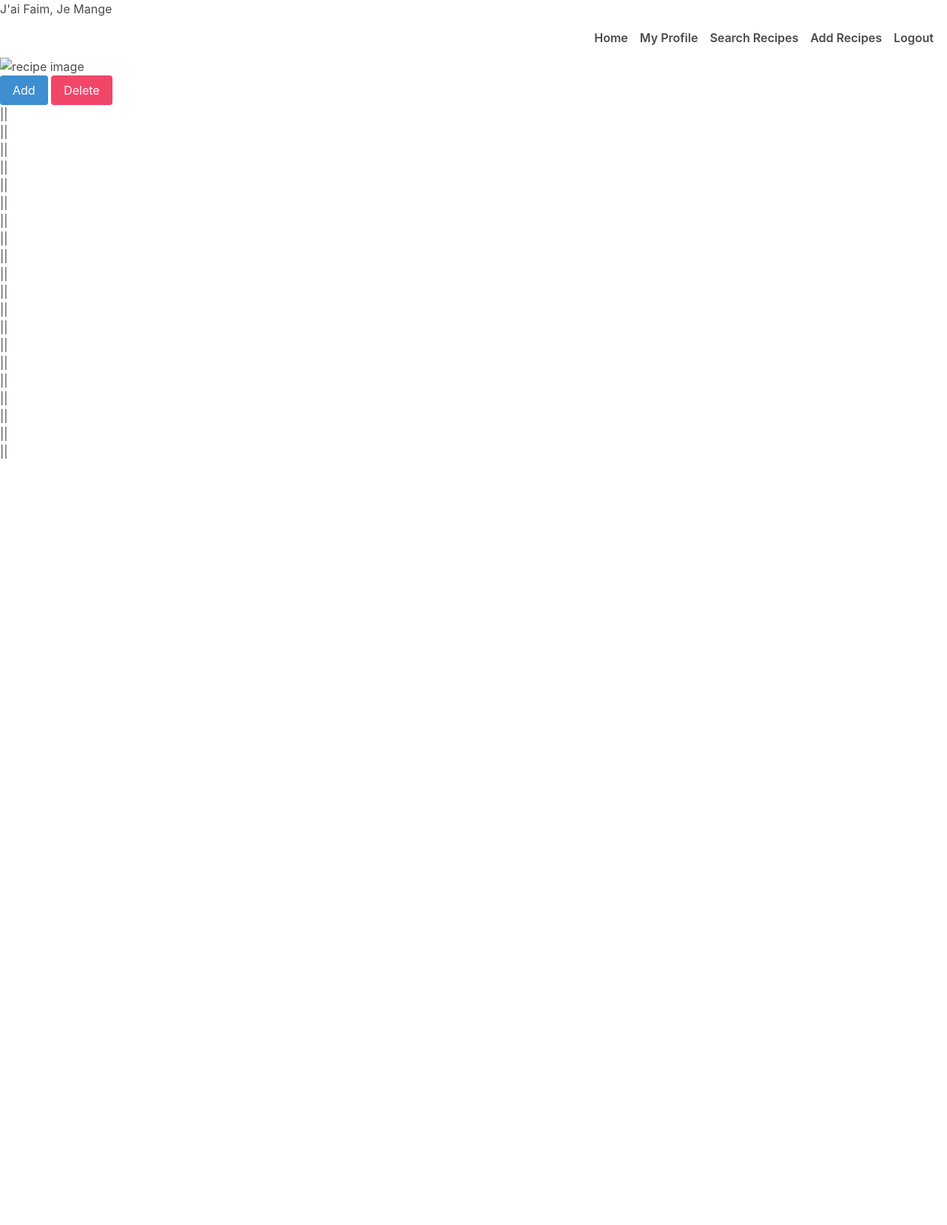
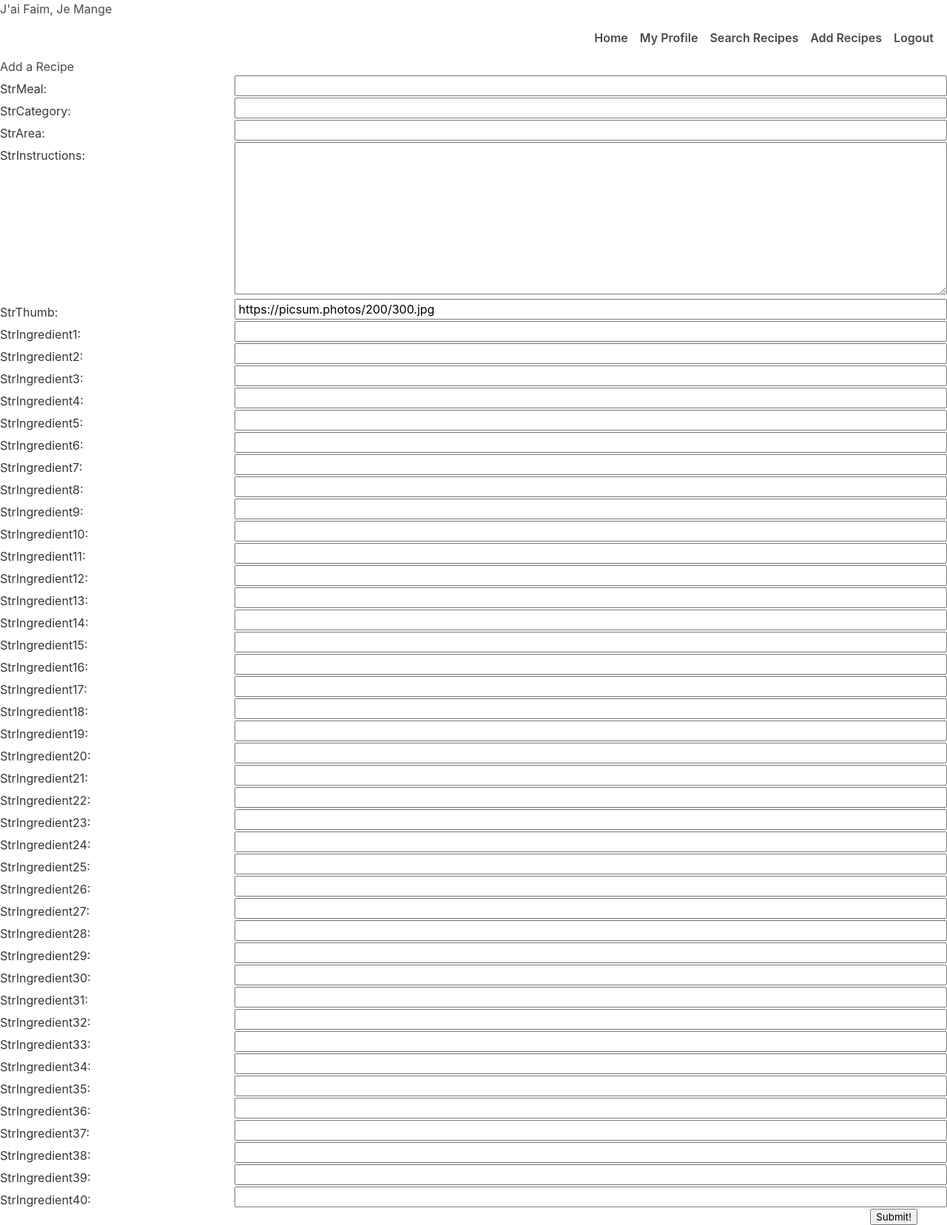
Before and after one commit to mu2ku/J-ai-Faim-Je-Mange, a Django app: page /recipes/create/ in a window 1280 px wide. Shown: the whole page at 74% size. Before the commit the page ends 620 px from the top, so only its background shows below. Run offline with Django 3.2, Linux system fonts and the light colour scheme; data that the repository does not hold is empty.

Commit message:
commit functionality to add recipes

```diff
--- /dev/null
+++ b/main_app/static/css/form.css
@@ -0,0 +1,39 @@
+.form-container {
+  display: flex;
+  flex-direction: column;
+  width: 100%;
+}
+
+table {
+  padding: 0 40px;
+  width: 100%;
+  border-spacing: 0 20px;
+}
+
+th {
+  text-align: left;
+  padding: 6px 20px 0 0;
+  font-weight: normal;
+  vertical-align: top;
+  font-size: var(--font-reg);
+}
+
+td {
+  max-width: 60%;
+}
+
+td > * {
+  width: 100%;
+  padding: 2px 4px;
+  font-size: var(--font-l);
+}
+
+td > textarea {
+  height: calc(4 * var(--font-l) + 8px);
+  font-family: inherit;
+}
+
+.btn {
+  align-self: flex-end;
+  margin-right: 40px;
+}
--- a/main_app/templates/base.html
+++ b/main_app/templates/base.html
@@ -20,7 +20,7 @@
         <li><a href="/">Home</a></li>
         <li><a href="/profile">My Profile</a></li>
         <li><a href="/recipes">Search Recipes</a></li>
-        <li><a href="/add_recipes">Add Recipes</a></li>
+        <li><a href="{% url 'recipes_create' %}">Add Recipes</a></li>
         <li><a href="/logout">Logout</a></li>
       </ul>
     </nav>
--- /dev/null
+++ b/main_app/templates/main_app/recipe_form.html
@@ -0,0 +1,21 @@
+{% extends 'base.html' %}
+{% load static %}
+
+{% block head %}
+<link rel="stylesheet" type="text/css" href="{% static 'css/form.css' %}"/>
+{% endblock %}
+
+{% block content %}
+
+<div class="page-header">
+  <h1>Add a Recipe</h1>
+</div>
+<form action="" method="post" class="form-container">
+  {% csrf_token %}
+  <table>
+    {{ form.as_table }}
+  </table>
+  <button type="submit" class="btn submit">Submit!</button>
+</form>
+
+{% endblock %}
--- a/main_app/templates/recipes/detail.html
+++ b/main_app/templates/recipes/detail.html
@@ -11,6 +11,7 @@
 
 {% block content %}
 
+{% if recipe %}
 <section class="recipe-container">
   <div class="recipe-details">
     <img
@@ -23,28 +24,66 @@
     <h1>{{recipe.strMeal}}</h1>
     <p>{{ recipe.strInstructions }}</p>
     <ul>
-      <li>{{ recipe.strIngredient1 }} || {{ recipe.strMeasure1 }}</li>
-      <li>{{ recipe.strIngredient2 }} || {{ recipe.strMeasure2 }}</li>
-      <li>{{ recipe.strIngredient3 }} || {{ recipe.strMeasure3 }}</li>
-      <li>{{ recipe.strIngredient4 }} || {{ recipe.strMeasure4 }}</li>
-      <li>{{ recipe.strIngredient5 }} || {{ recipe.strMeasure5 }}</li>
-      <li>{{ recipe.strIngredient6 }} || {{ recipe.strMeasure6 }}</li>
-      <li>{{ recipe.strIngredient7 }} || {{ recipe.strMeasure7 }}</li>
-      <li>{{ recipe.strIngredient8 }} || {{ recipe.strMeasure8 }}</li>
-      <li>{{ recipe.strIngredient9 }} || {{ recipe.strMeasure9 }}</li>
-      <li>{{ recipe.strIngredient10 }} || {{ recipe.strMeasure10 }}</li>
-      <li>{{ recipe.strIngredient11 }} || {{ recipe.strMeasure11 }}</li>
-      <li>{{ recipe.strIngredient12 }} || {{ recipe.strMeasure12 }}</li>
-      <li>{{ recipe.strIngredient13 }} || {{ recipe.strMeasure13 }}</li>
-      <li>{{ recipe.strIngredient14 }} || {{ recipe.strMeasure14 }}</li>
-      <li>{{ recipe.strIngredient15 }} || {{ recipe.strMeasure15 }}</li>
-      <li>{{ recipe.strIngredient16 }} || {{ recipe.strMeasure16 }}</li>
-      <li>{{ recipe.strIngredient17 }} || {{ recipe.strMeasure17 }}</li>
-      <li>{{ recipe.strIngredient18 }} || {{ recipe.strMeasure18 }}</li>
-      <li>{{ recipe.strIngredient19 }} || {{ recipe.strMeasure19 }}</li>
-      <li>{{ recipe.strIngredient20 }} || {{ recipe.strMeasure20 }}</li>
+      <li>{{ recipe.strMeasure1 }} {{ recipe.strIngredient1 }}</li>
+      <li>{{ recipe.strMeasure2 }} {{ recipe.strIngredient2 }}</li>
+      <li>{{ recipe.strMeasure3 }} {{ recipe.strIngredient3 }}</li>
+      <li>{{ recipe.strMeasure4 }} {{ recipe.strIngredient4 }}</li>
+      <li>{{ recipe.strMeasure5 }} {{ recipe.strIngredient5 }}</li>
+      <li>{{ recipe.strMeasure6 }} {{ recipe.strIngredient6 }}</li>
+      <li>{{ recipe.strMeasure7 }} {{ recipe.strIngredient7 }}</li>
+      <li>{{ recipe.strMeasure8 }} {{ recipe.strIngredient8 }}</li>
+      <li>{{ recipe.strMeasure9 }} {{ recipe.strIngredient9 }}</li>
+      <li>{{ recipe.strMeasure10 }} {{ recipe.strIngredient10 }}</li>
+      <li>{{ recipe.strMeasure11 }} {{ recipe.strIngredient11 }}</li>
+      <li>{{ recipe.strMeasure12 }} {{ recipe.strIngredient12 }}</li>
+      <li>{{ recipe.strMeasure13 }} {{ recipe.strIngredient13 }}</li>
+      <li>{{ recipe.strMeasure14 }} {{ recipe.strIngredient14 }}</li>
+      <li>{{ recipe.strMeasure15 }} {{ recipe.strIngredient15 }}</li>
+      <li>{{ recipe.strMeasure16 }} {{ recipe.strIngredient16 }}</li>
+      <li>{{ recipe.strMeasure17 }} {{ recipe.strIngredient17 }}</li>
+      <li>{{ recipe.strMeasure18 }} {{ recipe.strIngredient18 }}</li>
+      <li>{{ recipe.strMeasure19 }} {{ recipe.strIngredient19 }}</li>
+      <li>{{ recipe.strMeasure20 }} {{ recipe.strIngredient20 }}</li>
     </ul>
   </div>
 </section>
+{% else %}
+<section class="recipe-container">
+  <div class="recipe-details">
+    <img
+    style="height:300px;width:300px;"
+    src="{{ dbrecipe.strMealThumb }}"
+    alt="recipe image"
+    ></br>
+    <button class="button is-info">Add</button>
+    <button class="button is-danger">Delete</button>
+    <h1>{{dbrecipe.strMeal}}</h1>
+    <p>{{ dbrecipe.strInstructions }}</p>
+    <ul>
+      <li>{{ dbrecipe.strMeasure1 }} {{ dbrecipe.strIngredient1 }}</li>
+      <li>{{ dbrecipe.strMeasure2 }} {{ dbrecipe.strIngredient2 }}</li>
+      <li>{{ dbrecipe.strMeasure3 }} {{ dbrecipe.strIngredient3 }}</li>
+      <li>{{ dbrecipe.strMeasure4 }} {{ dbrecipe.strIngredient4 }}</li>
+      <li>{{ dbrecipe.strMeasure5 }} {{ dbrecipe.strIngredient5 }}</li>
+      <li>{{ dbrecipe.strMeasure6 }} {{ dbrecipe.strIngredient6 }}</li>
+      <li>{{ dbrecipe.strMeasure7 }} {{ dbrecipe.strIngredient7 }}</li>
+      <li>{{ dbrecipe.strMeasure8 }} {{ dbrecipe.strIngredient8 }}</li>
+      <li>{{ dbrecipe.strMeasure9 }} {{ dbrecipe.strIngredient9 }}</li>
+      <li>{{ dbrecipe.strMeasure10 }} {{ dbrecipe.strIngredient10 }}</li>
+      <li>{{ dbrecipe.strMeasure11 }} {{ dbrecipe.strIngredient11 }}</li>
+      <li>{{ dbrecipe.strMeasure12 }} {{ dbrecipe.strIngredient12 }}</li>
+      <li>{{ dbrecipe.strMeasure13 }} {{ dbrecipe.strIngredient13 }}</li>
+      <li>{{ dbrecipe.strMeasure14 }} {{ dbrecipe.strIngredient14 }}</li>
+      <li>{{ dbrecipe.strMeasure15 }} {{ dbrecipe.strIngredient15 }}</li>
+      <li>{{ dbrecipe.strMeasure16 }} {{ dbrecipe.strIngredient16 }}</li>
+      <li>{{ dbrecipe.strMeasure17 }} {{ dbrecipe.strIngredient17 }}</li>
+      <li>{{ dbrecipe.strMeasure18 }} {{ dbrecipe.strIngredient18 }}</li>
+      <li>{{ dbrecipe.strMeasure19 }} {{ dbrecipe.strIngredient19 }}</li>
+      <li>{{ dbrecipe.strMeasure20 }} {{ dbrecipe.strIngredient20 }}</li>
+    </ul>
+  </div>
+</section>
+{% endif %}
+
 
 {% endblock %}
--- a/main_app/templates/recipes/index.html
+++ b/main_app/templates/recipes/index.html
@@ -41,7 +41,7 @@
 <section class="card-container">
   {% for recipe in recipes %}
     <div class="card">
-      <a href="/recipes/{{ recipe.strMeal }}">
+      <a href="/recipes/details/{{ recipe.strMeal }}">
         <div class="card-content">
           <div class="card-img-container">
             <img
@@ -60,7 +60,7 @@
 
   {% for dbrecipe in dbrecipes %}
     <div class="card">
-      <a href="/recipes/{{ dbrecipe.strMeal }}">
+      <a href="/recipes/details/{{ dbrecipe.strMeal }}">
         <div class="card-content">
           <div class="card-img-container">
             <img
--- a/main_app/urls.py
+++ b/main_app/urls.py
@@ -5,5 +5,6 @@
   path('', views.home, name='home'),
   path('recipes/', views.recipes_index, name='recipes_index'),
   path('recipes/<letter>', views.recipes_index_letter, name='recipes_index_letter'),
-  path('recipes/<recipe_name>/', views.recipes_detail,name='recipes_details'),
+  path('recipes/details/<recipe_name>/', views.recipes_detail,name='recipes_details'),
+  path('recipes/create/', views.RecipeCreate.as_view(), name='recipes_create'),
 ]
--- a/main_app/views.py
+++ b/main_app/views.py
@@ -1,4 +1,5 @@
 from django.shortcuts import render
+from django.views.generic.edit import CreateView
 from .models import Recipe
 import requests
 
@@ -15,17 +16,36 @@
   })
 
 def recipes_index_letter(request, letter):
-  response = requests.get(f'http://www.themealdb.com/api/json/v1/1/search.php?f={letter}')
-  recipes = response.json()
-  dbrecipes = Recipe.objects.filter(strMeal__istartswith=letter)
-  return render(request, 'recipes/index.html', {
-      'recipes': recipes['meals'],
-      'dbrecipes': dbrecipes,
-  })
+  try:
+    response = requests.get(f'http://www.themealdb.com/api/json/v1/1/search.php?f={letter}')
+    recipes = response.json()
+    dbrecipes = Recipe.objects.filter(strMeal__istartswith=letter)
+    return render(request, 'recipes/index.html', {
+        'recipes': recipes['meals'],
+        'dbrecipes': dbrecipes,
+    })
+  except:
+    pass
 
 def recipes_detail(request, recipe_name):
-  response = requests.get(f"http://www.themealdb.com/api/json/v1/1/search.php?s={recipe_name}")
-  recipe = response.json()
-  return render(request, 'recipes/detail.html', {
-      'recipe': recipe['meals'][0],
-  })
+  try:
+    response = requests.get(f"http://www.themealdb.com/api/json/v1/1/search.php?s={recipe_name}")
+
+    if(response is None):
+      dbrecipe = Recipe.objects.filter(strMeal=recipe_name)
+      return render(request, 'recipes/detail.html', {
+          'dbrecipe': dbrecipe,
+    })
+    else:
+      recipe = response.json()
+      return render(request, 'recipes/detail.html', {
+        'recipe': recipe['meals'][0],
+    })
+
+  except Exception as e:
+    print(e)
+
+class RecipeCreate(CreateView):
+  model = Recipe
+  fields = '__all__'
+  success_url = '/recipes/'
```
Also changed, not shown: main_app/models.py (+20 -20 lines), main_app/migrations/0006_auto_20220103_1848.py (added).
